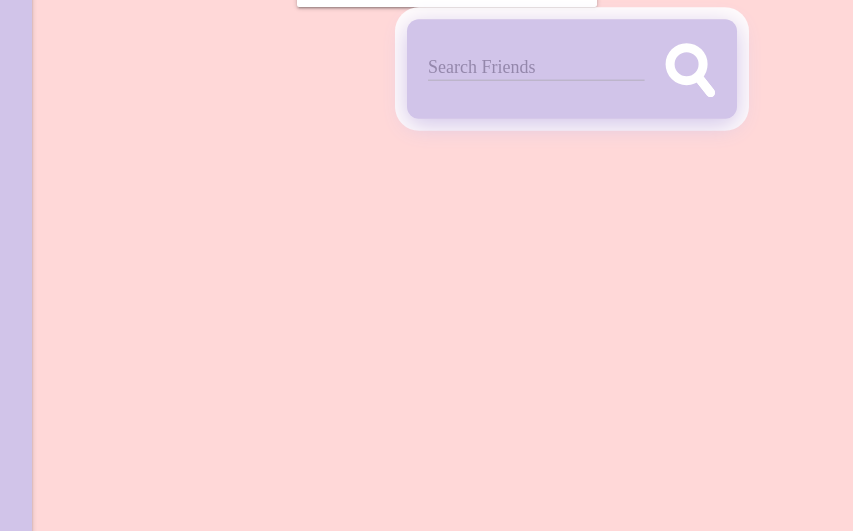
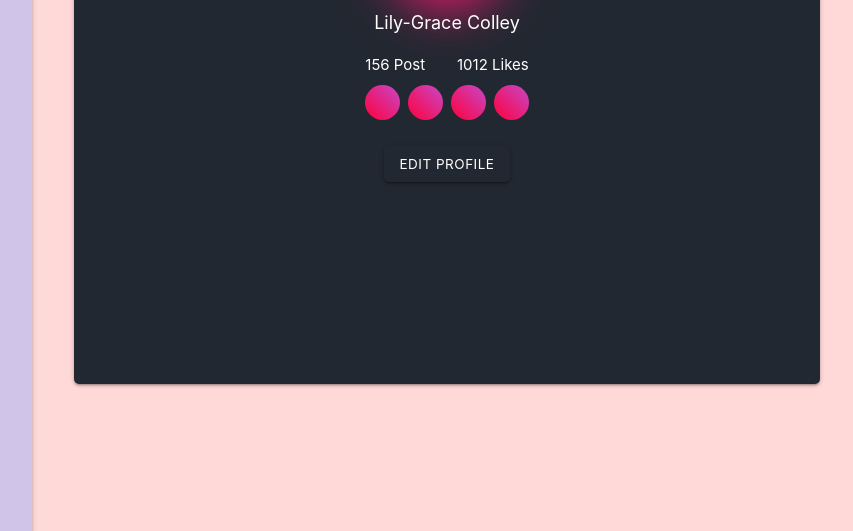
Before and after one commit to Zehntausend/Zehntausend-Friend-Safe-App, a Flask app: template App/templates/index.html in a window 1280 px wide. Shown: the part 269-800 px from the top of the page, without its empty margins (268-1121 px from the left). Run offline with Flask 3, Linux system fonts and the light colour scheme; the template is opened without the code that fills it, so the values that code supplies are empty; some web fonts are replaced.

Commit message:
edits to the UI

```diff
--- a/App/static/style.css
+++ b/App/static/style.css
@@ -11,6 +11,8 @@
     vertical-align: middle;
     margin-right: 0.05em;
 }
+
+
 #content {
   padding-left: 150px;
 }
--- a/App/templates/index.html
+++ b/App/templates/index.html
@@ -9,156 +9,177 @@
 {% block content %}
 <style>
   .card {
-            max-width: 300px;
-            margin: 0 auto;
-        }
-        #cover {
-            margin-top: 0 auto;
-        }
-        input,
-        button {
-          color: #fff;
-          font-family: Nunito;
-          padding: 0;
-          margin: 0;
-          border: 0;
-          background-color: transparent;
+  background-color: #222831;
+  border-radius: 5px;
+  display: flex;
+  flex-direction: column;
+  align-items: center;
+  box-shadow: rgba(0, 0, 0, 0.7);
+  color: white;
 }
 
-        #cover {
-          position: absolute;
-          top: 140%;
-          left: 0;
-          right: 100;
-          width: 550px;
-          padding: 35px;
-          margin: -83px auto 0 auto;
-          background-color: #d1c4e9;
-          border-radius: 20px;
-          box-shadow: 0 10px 40px #d1c4e9, 0 0 0 20px #ffffffeb;
-          transform: scale(0.6);
+.card__image {
+  height: 120px; /* Decreased height */
+  width: 120px; /* Decreased width to maintain aspect ratio */
+  border-radius: 50%;
+  border: 5px solid #272133;
+  margin-top: 20px;
+  box-shadow: 0 10px 50px rgba(235, 25, 110, 1);
 }
 
-        form {
-          height: 96px;
+.card__name {
+  margin-top: 10px; /* Decreased margin */
+  font-size: 1.2em; /* Decreased font size */
 }
 
-        input[type="text"] {
-          outline: none !important;
-          font-size: 30px !important;
+.grid-container {
+  display: grid;
+  grid-template-columns: 1fr 1fr;
+  grid-gap: 20px;
+  font-size: 1em; /* Decreased font size */
 }
 
-        input[type="text"]::placeholder {
-          font-size: 30px !important;
-          color: #9487ab;
+.social-icons {
+  padding: 0;
+  list-style: none;
+  margin: 0.5em; /* Decreased margin */
 }
 
-        #s-cover {
-          width: 1px;
-          padding-left: 35px;
+.social-icons li {
+  display: inline-block;
+  margin: 0.15em;
+  position: relative;
+  font-size: 0.8em; /* Decreased font size */
 }
 
-        button {
-          position: relative;
-          display: block;
-          width: 84px;
-          height: 96px;
-          cursor: pointer;
+.social-icons i {
+  color: #fff;
+  position: absolute;
+  top: 0.65em; /* Decreased top position */
+  left: 0.65em; /* Decreased left position */
+  transition: all 265ms ease-out;
 }
 
-        #s-circle {
-          position: relative;
-          top: -8px;
-          left: 0;
-          width: 70px;
-          height: 70px;
-          margin-top: 0;
-          border-width: 15px;
-          border: 15px solid #fff;
-          background-color: transparent;
-          border-radius: 50%;
-          transition: 0.5s ease all;
+.social-icons a:before {
+  transform: scale(1);
+  -ms-transform: scale(1);
+  -webkit-transform: scale(1);
+  content: " ";
+  width: 35px; /* Decreased width */
+  height: 35px; /* Decreased height */
+  border-radius: 100%;
+  display: block;
+  background: linear-gradient(45deg, #ff003c, #c648c8);
+  transition: all 265ms ease-out;
 }
 
-        button span {
-          position: absolute;
-          top: 68px;
-          left: 43px;
-          display: block;
-          width: 45px;
-          height: 15px;
-          background-color: transparent;
-          border-radius: 10px;
-          transform: rotateZ(52deg);
-          transition: 0.5s ease all;
+.btn {
+  background: none;
+  border: none;
+  cursor: pointer;
+  line-height: 1.5;
+  font-size: 0.9em; /* Decreased font size */
+  margin-top: 10px; /* Decreased margin */
+  padding: 8px 16px; /* Decreased padding */
+  border-radius: 5px;
+  transition: all 0.2s ease-in-out;
+  color: #fff;
 }
 
-        button span:before,
-        button span:after {
-          content: "";
-          position: absolute;
-          bottom: 0;
-          right: 0;
-          width: 45px;
-          height: 15px;
-          background-color: #fff;
-          border-radius: 10px;
-          transform: rotateZ(0);
-          transition: 0.5s ease all;
+/* Dynamically change card height based on screen size */
+@media only screen and (max-width: 767px) {
+  .card {
+    height: 30rem; /* Adjust the height as needed */
   }
 
-        #s-cover:hover #s-circle {
-          top: -1px;
-          width: 67px;
-          height: 15px;
-          border-width: 0;
-          background-color: #fff;
-          border-radius: 20px;
+  .card__name {
+    font-size: 1em;
   }
 
-        #s-cover:hover span {
-          top: 50%;
-          left: 56px;
-          width: 25px;
-          margin-top: -9px;
-          transform: rotateZ(0);
+  .grid-container {
+    font-size: 0.9em;
   }
 
-        #s-cover:hover button span:before {
-          bottom: 11px;
-          transform: rotateZ(52deg);
+  .social-icons li {
+    font-size: 0.7em;
   }
 
-        #s-cover:hover button span:after {
-          bottom: -11px;
-          transform: rotateZ(-52deg);
+  .social-icons i {
+    top: 0.5em;
+    left: 0.5em;
   }
-        #s-cover:hover button span:before,
-        #s-cover:hover button span:after {
-          right: -6px;
-          width: 40px;
-          background-color: #fff;
+
+  .social-icons a:before {
+    width: 25px;
+    height: 25px;
+  }
+
+  .btn {
+    font-size: 0.8em;
+    margin-top: 8px;
+    padding: 6px 12px;
+  }
+}
+
+@media only screen and (min-width: 768px) {
+  .card {
+    height: 35rem; /* Adjust the height as needed */
+  }
+
+  .card__name {
+    font-size: 1.2em;
+  }
+
+  .grid-container {
+    font-size: 1em;
+  }
+
+  .social-icons li {
+    font-size: 0.8em;
+  }
+
+  .social-icons i {
+    top: 0.65em;
+    left: 0.65em;
+  }
+
+  .social-icons a:before {
+    width: 35px;
+    height: 35px;
+  }
+
+  .btn {
+    font-size: 0.9em;
+    margin-top: 10px;
+    padding: 8px 16px;
+  }
 }
 </style>
+<html>
+
         <div class="card">
-        <div class="card-content">
-            <span class="card-title">User Profile</span>
-            User's Email: {{ user.email }}<br>
-            User's Location: {{ user.location }}
-            <br><br>
-            <div id="cover">
-                <form method="get" action="">
-                    <div class="tb">
-                        <div class="td"><input type="text" placeholder="Search Friends" required></div>
-                        <div class="td" id="s-cover">
-                            <button type="submit">
-                                <div id="s-circle"></div>
-                                <span></span>
-                            </button>
+          <img src="https://lh3.googleusercontent.com/ytP9VP86DItizVX2YNA-xTYzV09IS7rh4WexVp7eilIcfHmm74B7odbcwD5DTXmL0PF42i2wnRKSFPBHlmSjCblWHDCD2oD1oaM1CGFcSd48VBKJfsCi4bS170PKxGwji8CPmehwPw=w200-h247-no" alt="Person" class="card__image">
+          <p class="card__name">Lily-Grace Colley</p>
+          <div class="grid-container">
+
+            <div class="grid-child-posts">
+              156 Post
             </div>
+
+            <div class="grid-child-followers">
+              1012 Likes
             </div>
-                </form>
+
           </div>
+          <ul class="social-icons">
+            <li><a href="#"><i class="fa fa-instagram"></i></a></li>
+            <li><a href="#"><i class="fa fa-twitter"></i></a></li>
+            <li><a href="#"><i class="fa fa-linkedin"></i></a></li>
+            <li><a href="#"><i class="fa fa-codepen"></i></a></li>
+          </ul>
+          <button class="btn draw-border">Edit Profile</button>
+
         </div>
-    </div>
+
+</html>
 {% endblock %}
--- a/App/templates/layout.html
+++ b/App/templates/layout.html
@@ -1,7 +1,7 @@
 <!doctype html>
 <html>
   <head>
-
+    <link rel="stylesheet" href="styleprofile.css">
     <link rel="stylesheet" href="{{ url_for('static', filename='style.css') }}">
      <!--Import Google Icon Font-->
     <link href="https://fonts.googleapis.com/icon?family=Material+Icons" rel="stylesheet">
```
Lines whose indentation alone changed are shown as unchanged.
